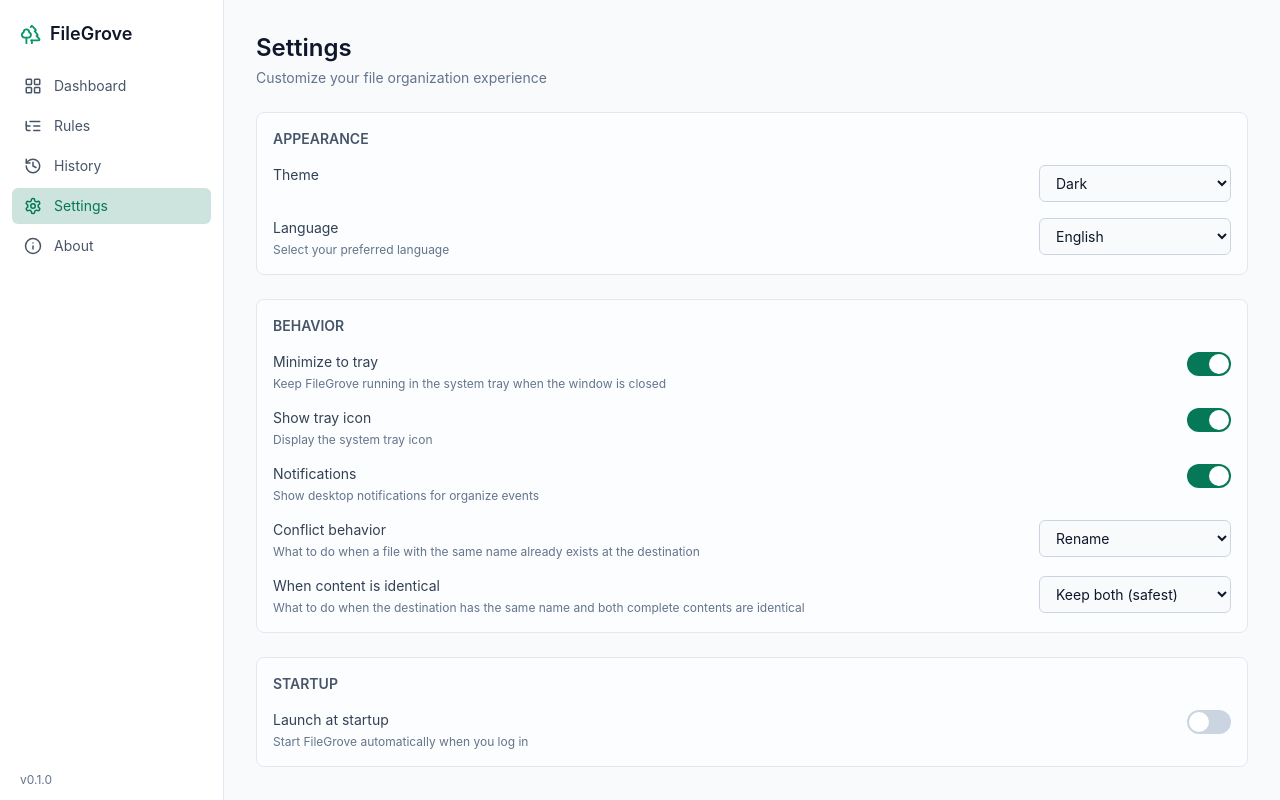
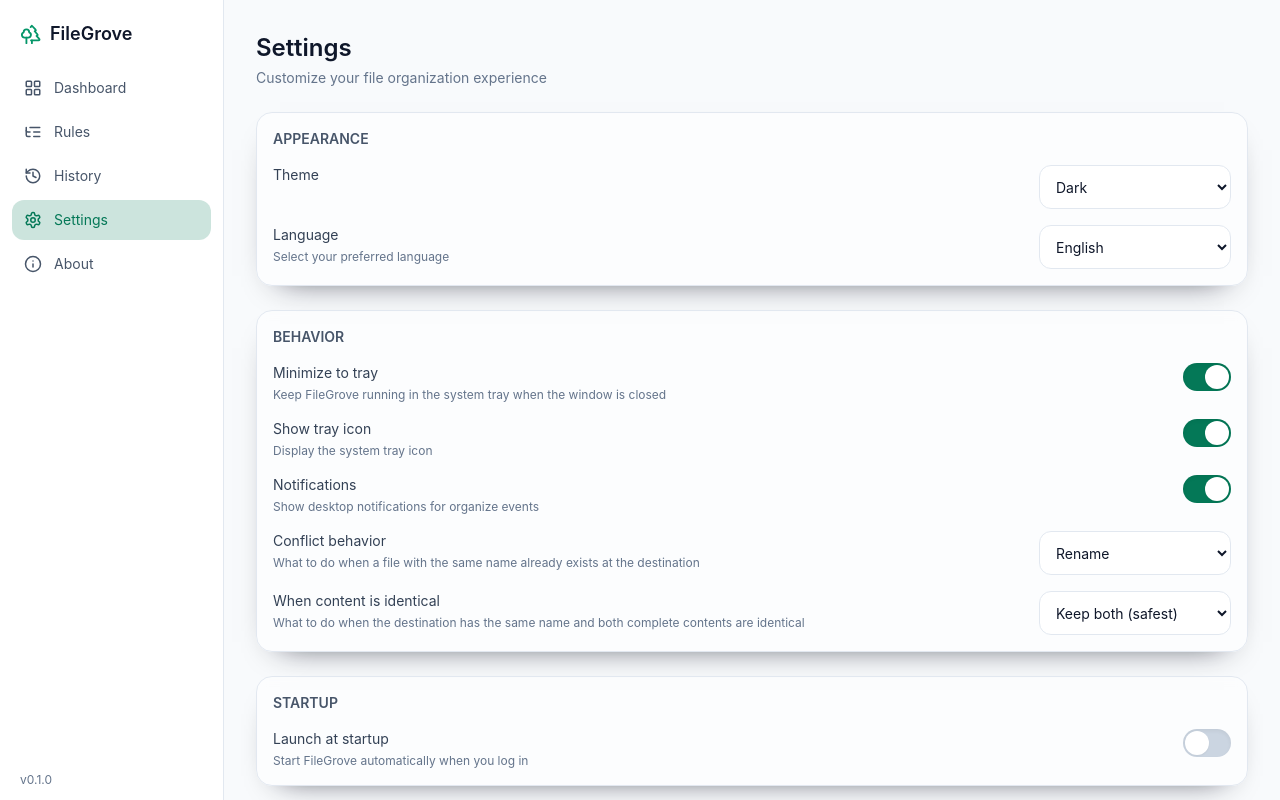
Before and after one commit to Rybjuani/FileGrove, a React (Vite) app: page / in a window 1280 px wide. Both pictures are taken after a click on the button "Settings". Built offline with nearby package versions, Linux system fonts and the light colour scheme.

Commit message:
polish FileGrove visual surfaces

```diff
--- a/src/components/MainLayout.tsx
+++ b/src/components/MainLayout.tsx
@@ -41,7 +41,7 @@ export function MainLayout({ currentPage, onNavigate, children }: Props) {
               key={item.id}
               onClick={() => onNavigate(item.id)}
               aria-current={currentPage === item.id ? 'page' : undefined}
-              className={`flex w-full items-center gap-3 rounded-md px-3 py-2 text-sm transition-colors ${
+              className={`flex min-h-10 w-full items-center gap-3 rounded-md px-3 py-2 text-sm transition-all duration-150 ${
                 currentPage === item.id
                   ? 'bg-accent-600/20 text-accent-300'
                   : 'text-primary-300 hover:bg-primary-800 hover:text-primary-100'
--- a/src/pages/Dashboard.tsx
+++ b/src/pages/Dashboard.tsx
@@ -79,7 +79,7 @@ export function Dashboard({ onNavigateToRules, onNavigateToHistory: _ }: Props)
               {t('dashboard.noMatches', { query })}
             </div>
           ) : (
-            <div className="grid gap-4 lg:grid-cols-2">
+            <div className="grid gap-4 xl:grid-cols-2">
               {filtered.map((folder) => (
                 <FolderCard key={folder.id} folder={folder} onNavigateToRules={onNavigateToRules} />
               ))}
--- a/src/pages/Settings.tsx
+++ b/src/pages/Settings.tsx
@@ -232,13 +232,13 @@ function Toggle({
         aria-label={label}
         disabled={disabled}
         onClick={() => onChange(!value)}
-        className={`relative h-6 w-11 shrink-0 rounded-full transition-colors disabled:opacity-50 ${
+        className={`relative h-7 w-12 shrink-0 rounded-full shadow-inner transition-all duration-150 active:scale-95 disabled:cursor-not-allowed disabled:opacity-50 ${
           value ? 'bg-accent-600' : 'bg-primary-700'
         }`}
       >
         <span
           aria-hidden="true"
-          className={`absolute left-0.5 top-0.5 inline-block h-5 w-5 transform rounded-full bg-white transition-transform ${
+          className={`absolute left-0.5 top-0.5 inline-block h-6 w-6 transform rounded-full bg-white shadow-sm transition-transform ${
             value ? 'translate-x-5' : ''
           }`}
         />
--- a/src/styles/index.css
+++ b/src/styles/index.css
@@ -110,9 +110,12 @@
 
 @layer components {
   .btn {
-    @apply inline-flex items-center justify-center gap-2 rounded-md px-4 py-2 text-sm font-medium
-           transition-colors focus:outline-none focus:ring-2 focus:ring-accent-500 focus:ring-offset-2
+    @apply inline-flex min-h-[44px] items-center justify-center gap-2 rounded-md px-4 py-2 text-sm font-medium
+           transition-all duration-150 ease-out focus:outline-none focus:ring-2 focus:ring-accent-500 focus:ring-offset-2
            focus:ring-offset-primary-950 disabled:pointer-events-none disabled:opacity-50;
+    box-shadow:
+      0 2px 5px rgb(2 6 23 / 0.24),
+      inset 0 1px 0 rgb(255 255 255 / 0.08);
   }
   .btn-primary {
     @apply btn bg-accent-600 text-white hover:bg-accent-700;
@@ -122,15 +125,30 @@
   }
   .btn-ghost {
     @apply btn text-primary-300 hover:bg-primary-800 hover:text-primary-100;
+    box-shadow: none;
+  }
+
+  .btn:not(:disabled):hover {
+    transform: translateY(-1px);
+    box-shadow:
+      0 5px 10px rgb(2 6 23 / 0.24),
+      inset 0 1px 0 rgb(255 255 255 / 0.1);
+  }
+
+  .btn:not(:disabled):active {
+    transform: translateY(1px) scale(0.99);
+    box-shadow: inset 0 2px 4px rgb(2 6 23 / 0.22);
   }
 
   .card {
     @apply rounded-lg border border-primary-800 bg-primary-900/50 p-4 backdrop-blur-sm;
+    box-shadow: 0 14px 32px -24px rgb(2 6 23 / 0.9);
   }
 
   .input {
-    @apply w-full rounded-md border border-primary-700 bg-primary-950 px-3 py-2 text-sm text-primary-50
-           placeholder:text-primary-500 focus:border-accent-500 focus:outline-none focus:ring-1 focus:ring-accent-500;
+    @apply min-h-[44px] w-full rounded-md border border-primary-800 bg-primary-900/80 px-3 py-2 text-sm text-primary-50
+           placeholder:text-primary-500 transition-colors focus:border-accent-500 focus:bg-primary-900 focus:outline-none focus:ring-1 focus:ring-accent-500
+           disabled:cursor-not-allowed disabled:opacity-60;
   }
 
   .badge {
--- a/tailwind.config.js
+++ b/tailwind.config.js
@@ -38,6 +38,13 @@ export default {
         sans: ['Inter', 'system-ui', '-apple-system', 'sans-serif'],
         mono: ['JetBrains Mono', 'Fira Code', 'Consolas', 'monospace'],
       },
+      borderRadius: {
+        DEFAULT: '0.625rem',
+        sm: '0.625rem',
+        md: '0.75rem',
+        lg: '1rem',
+        xl: '1.25rem',
+      },
     },
   },
   plugins: [],
```
